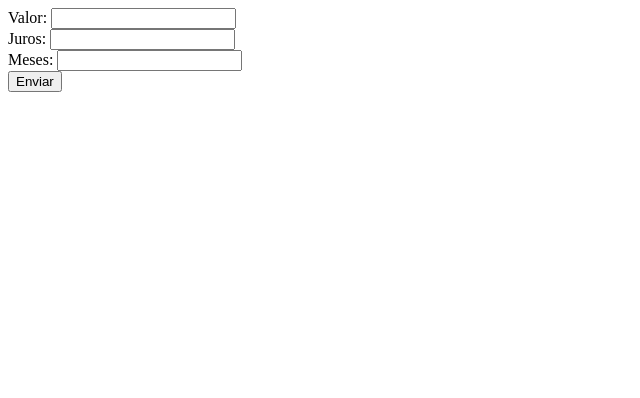
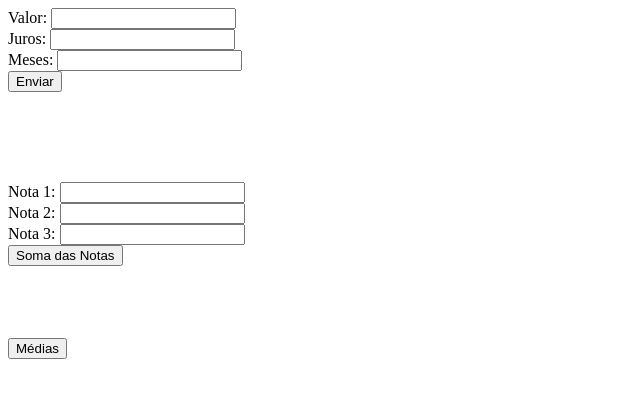
Before and after one commit to gabriel-takeji/primeiroh_3t, a plain HTML site: page index.html in a window 1280 px wide. Shown: the whole page, without its empty margins (0-640 px from the left). Drawn offline with Linux system fonts and the light colour scheme.

Commit message:
Update index.html

```diff
--- a/index.html
+++ b/index.html
@@ -15,5 +15,17 @@
     Meses:  <input id="meses" type="text"><br>
   <button onclick="total()">Enviar</button>
 
+<br><br><br><br><br>
+<span id="resultado"></span><br>
+Nota 1: <input id="n1" type="text"><br>
+Nota 2: <input id="n2" type="text"><br>
+Nota 3: <input id="n3" type="text"><br>
+<button onclick="soma()">Soma das Notas</button>
+
+<br><br><br><br><br>
+<button onclick="media()">Médias</button>
+
+
+
 </body>
 </html>
```
